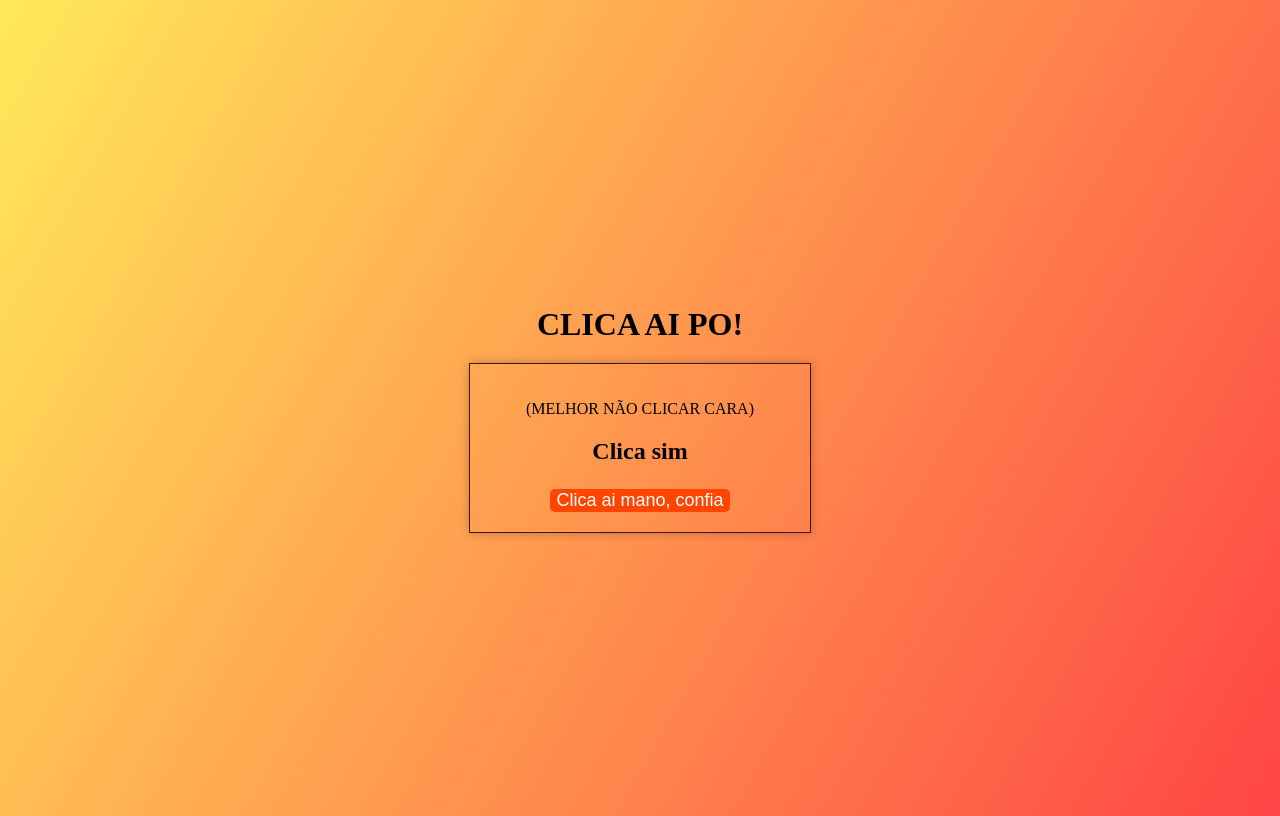
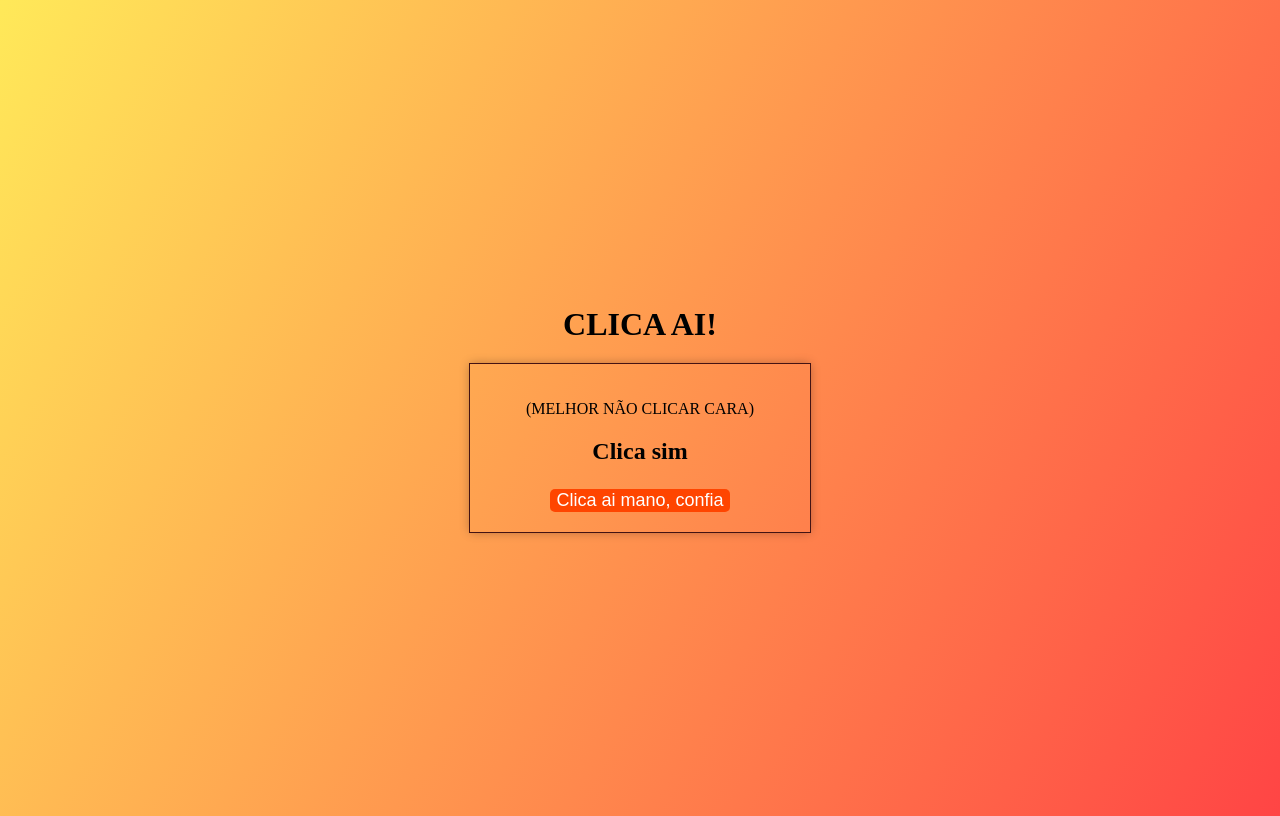
Before and after one commit to patrick-e404/Studies_tests, a plain HTML site: page CursoJS/EX002/Modelo2.html in a window 1280 px wide. Drawn offline with Linux system fonts and the light colour scheme.

Commit message:
remove po

```diff
--- a/CursoJS/EX002/Modelo2.html
+++ b/CursoJS/EX002/Modelo2.html
@@ -9,7 +9,7 @@
 </head>
 <body>
     <div id="titu">
-        <h1>CLICA AI PO!</h1>
+        <h1>CLICA AI!</h1>
     </div>
     <div id="conteiner">
         <p>(MELHOR NÃO CLICAR CARA)</p>
```
